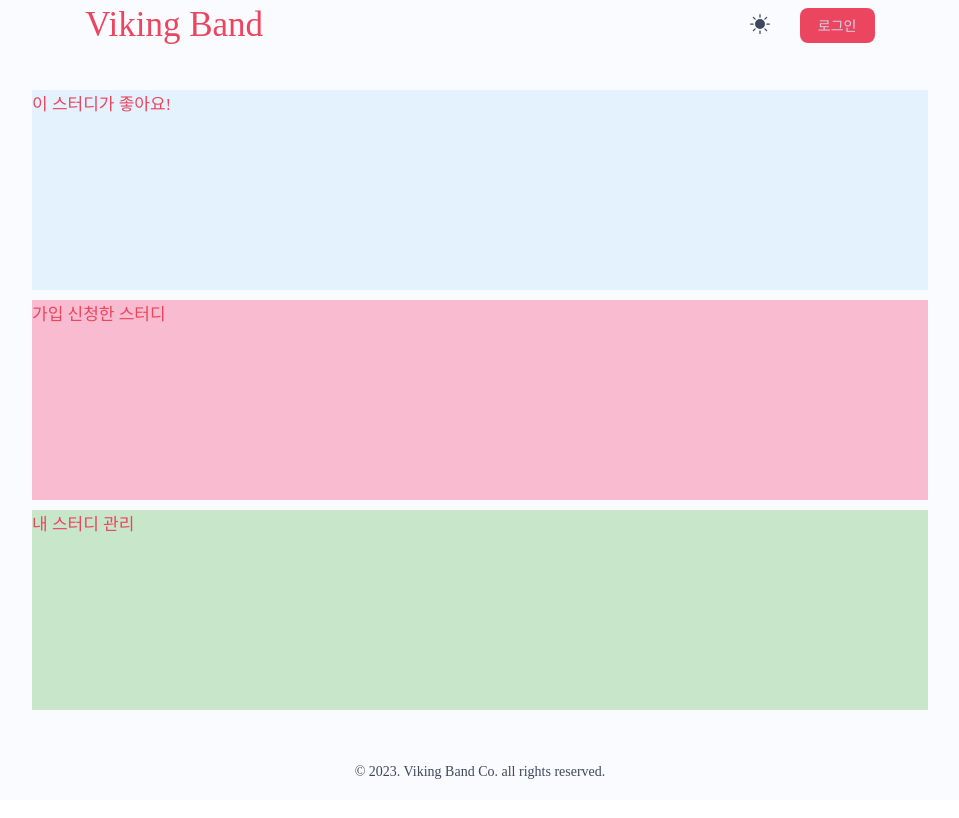
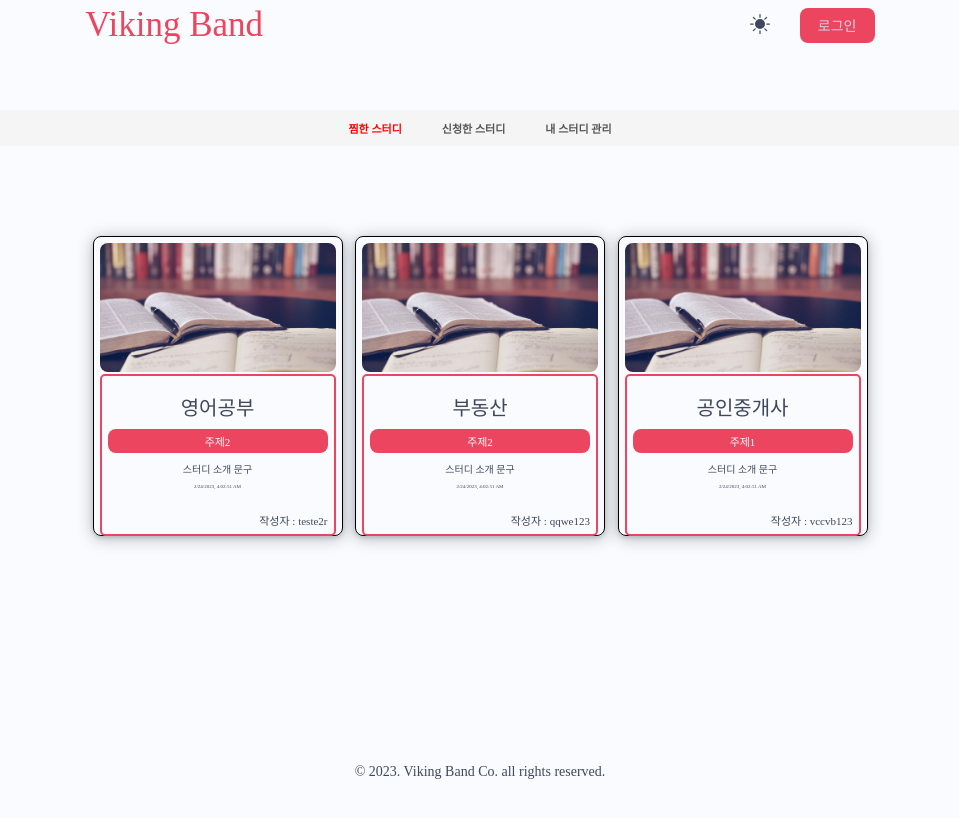
Before and after one commit to tjdrkr2580/vikingBand-fe, a React (Create React App) app: page /profile in a window 1280 px wide. Shown: the top 818 px of the page, without its empty margins (160-1119 px from the left). Built offline with nearby package versions, Linux system fonts and the light colour scheme; a web font is replaced by a local one.

Commit message:
feat|profile UI only

```diff
--- a/src/components/NavBar.jsx
+++ b/src/components/NavBar.jsx
@@ -2,7 +2,7 @@ import React, { useState } from "react";
 import styled from "styled-components";
 import { flexCenter } from "../utils/styles/mixins";
 
-const NavElement = styled.li`
+export const NavElement = styled.li`
   ${flexCenter};
   padding: 0.4rem 0.6rem;
   border-bottom: 0.3rem solid transparent;
@@ -12,7 +12,7 @@ const NavElement = styled.li`
   }
 `;
 
-const NavActiveElement = styled.li`
+export const NavActiveElement = styled.li`
   cursor: pointer;
   ${flexCenter};
   padding: 0.4rem 0.6rem;
@@ -22,7 +22,7 @@ const NavActiveElement = styled.li`
   }
 `;
 
-const NavBarWrapper = styled.ul`
+export const NavBarWrapper = styled.ul`
   cursor: pointer;
   display: flex;
   width: 100vw;
--- a/src/pages/Profile.jsx
+++ b/src/pages/Profile.jsx
@@ -1,62 +1,318 @@
 import React from "react";
+import { useState } from "react";
 import styled from "styled-components";
 import { pageMargin } from "../utils/styles/mixins";
-import { fontSmall } from "../utils/styles/mixins";
+import { boxBorderRadius, fontMedium, flexCenter, elipsis } from "../utils/styles/mixins";
+import study from "../assets/study.jpg";
 
-const HomeWrapper = styled.section`
+
+// 전체 페이지 감싸기
+const ListWrapper = styled.section`
   min-height: 77.5vh;
   min-width: 100vw;
   display: flex;
   flex-direction: column;
-  gap: 1rem;
-  ${pageMargin};
+  ${pageMargin}
+`
+//스터디 모음 틀 스타일링
+const PostLists = styled.ul`
+  display: grid;
+  max-width: 90rem;
+  grid-template-columns: 1fr 1fr 1fr;
+  place-items: center;
+  margin: 0 auto;
+  gap: 1.25rem;
 `;
 
-const SectionWrapper = styled.div`
-  flex: 1;
+// 각 스터디 틀 스타일링
+const PostList = styled.li`
+  border: 1px solid black;
+  cursor: pointer;
+  width: 25rem;
+  height: 30rem;
+  padding: 0.6rem;
+  img {
+    width: 100%;
+    height: 45%;
+    ${boxBorderRadius}
+    object-fit: cover;
+  }
+
+  ${boxBorderRadius}
+  transition: 0.25s transform;
+  &:hover {
+    transform: scale(0.98);
+  }
+  box-shadow: ${(props) => props.theme.shadow};
+`;
+
+// 스터디 내부 스타일링
+const PostForm = styled.section`
+  border: 2px solid ${(props) => props.theme.primary};
+  border-radius: 5px;
+  padding: 0.6rem;
+  .title {
+    ${fontMedium};
+    text-align: center;
+    margin-top: 1rem;
+  }
+  .subject {
+    color : ${(props) => props.theme.bgColor};
+    padding: 0.4rem 0.6rem;
+    background-color: ${(props) => props.theme.primary};
+    ${flexCenter};
+    ${boxBorderRadius};
+    font-size: 1.1rem;
+  }
+  .desc {
+    font-size: 1.05rem;
+    width: 100%;
+    text-align: center;
+    font-size: 1.0rem;
+    ${elipsis}
+  }
+  .date {
+    font-size: 1.1rem;
+    font-weight: 500;
+    font-size: 0.5rem;
+    text-align: center;
+  }
+  .author {
+    margin-top: 1.5rem;
+    font-size: 1.1rem;
+    display: flex;
+    font-weight: 500;
+    justify-content: flex-end;
+  }
+  .button {
+    color : ${(props) => props.theme.primary};
+    background-color: ${(props) => props.theme.bgColor};
+    max-width: 4.2rem;
+    margin-top: 1.5rem;
+    font-size: 1.0rem;
+    display: flex;
+    font-weight: 500;
+    justify-content: flex-end;
+    align-self: flex-end;
+    border-radius: 2rem;
+    border: 1px solid ${(props) => props.theme.primary};
+    padding: 0.2rem 0.3rem;
+  }
   display: flex;
   flex-direction: column;
-  width: 70%;
-  margin: 0 auto;
+  gap: 0.8rem;
 `;
 
-const TextWrapper = styled.div`
-  flex: 1;
+// 네비게이션 스타일링
+const Navigation = styled.div`
   display: flex;
-  flex-direction: column;
-  color: ${(props) => props.theme.primary};
-  ${fontSmall};
-`;
+  justify-content: center;
+  margin-top: 2rem;
+  background-color: #F5F5F5;
+  padding: 1rem;
+  border-radius: 10px;
+  gap: 20px;
+  .sectionText {
+    font-weight: bold;
+    font-size: 1.1rem;
+    margin: 0 1rem;
+    cursor: pointer;
+    color: #555;
+    &.selected {
+      color: red;
+    }
+  }
+`
+// 네비게이션 동작원리
+const NavBar = ({ selectedPage, setSelectedPage }) => {
+  const sections = ["찜한 스터디", "신청한 스터디", "내 스터디 관리"];
 
-const LikedStudyWrapper = styled(SectionWrapper)`
-  background-color: #e3f2fd;
-`;
+  return (
+    <Navigation>
+      {sections.map((section) =>
+        section === selectedPage ? (
+          <div key={section}>
+            <span className="sectionText selected">{section}</span>
+          </div>
+        ) : (
+          <div onClick={() => setSelectedPage(section)} key={section}>
+            <span className="sectionText">{section}</span>
+          </div>
+        )
+      )}
+    </Navigation>
+  );
+};
 
-const AppliedStudyWrapper = styled(SectionWrapper)`
-  background-color: #f8bbd0;
-`;
+// 좋아요 한 페이지
+const FavoriteStudy = () => {
+  const posts = [
+    {
+      id: 2,
+      userId: 2,
+      author: "teste2r",
+      title: "영어공부",
+      subject: "주제2",
+      imageUrl: null,
+      createdAt: "2023-02-24T04:02:51.191694",
+      modifiedAt: "2023-02-24T04:02:51.191694",
+    },
+    {
+      id: 2,
+      userId: 2,
+      author: "qqwe123",
+      title: "부동산",
+      subject: "주제2",
+      imageUrl: null,
+      createdAt: "2023-02-24T04:02:51.191694",
+      modifiedAt: "2023-02-24T04:02:51.191694",
+    },
+    {
+      id: 2,
+      userId: 2,
+      author: "vccvb123",
+      title: "공인중개사",
+      subject: "주제1",
+      imageUrl: null,
+      createdAt: "2023-02-24T04:02:51.191694",
+      modifiedAt: "2023-02-24T04:02:51.191694",
+    }
+  ];
 
-const CreatedStudyWrapper = styled(SectionWrapper)`
-  background-color: #c8e6c9;
-`;
+  return (
+    <ListWrapper>
+      <PostLists>
+        {posts.map((post, i) => (
+          <PostList key={i}>
+            <img src={study} alt={post.title} />
+            <PostForm>
+              <h1 className="title">{post.title}</h1>
+              <span className="subject">{post.subject}</span>
+              <p className="desc">
+                스터디 소개 문구
+              </p>
+              <p className="date">
+                {new Date(post.createdAt).toLocaleString()}
+              </p>
+              <span className="author">작성자 : {post.author}</span>
+            </PostForm>
+          </PostList>
+        ))}
+      </PostLists>
+    </ListWrapper>
+  );
+};
 
+// 신청한 스터디
+const AppliedStudy = () => {
+  const posts = [
+    {
+      id: 2,
+      userId: 2,
+      author: "teste2r",
+      title: "리액트공부",
+      subject: "리액트쿼리",
+      imageUrl: null,
+      createdAt: "2023-02-24T04:02:51.191694",
+      modifiedAt: "2023-02-24T04:02:51.191694",
+    },
+    {
+      id: 2,
+      userId: 2,
+      author: "qqwe123",
+      title: "알고리즘",
+      subject: "JS알고리즘",
+      imageUrl: null,
+      createdAt: "2023-02-24T04:02:51.191694",
+      modifiedAt: "2023-02-24T04:02:51.191694",
+    },
+    {
+      id: 2,
+      userId: 2,
+      author: "vccvb123",
+      title: "Next JS",
+      subject: "Next JS",
+      imageUrl: null,
+      createdAt: "2023-02-24T04:02:51.191694",
+      modifiedAt: "2023-02-24T04:02:51.191694",
+    }
+  ];
+
+  return (
+    <ListWrapper>
+      <PostLists>
+        {posts.map((post, i) => (
+          <PostList key={i}>
+            <img src={study} alt={post.title} />
+            <PostForm>
+              <h1 className="title">{post.title}</h1>
+              <span className="subject">{post.subject}</span>
+              <p className="desc">
+                스터디 소개 문구
+              </p>
+              <p className="date">
+                {new Date(post.createdAt).toLocaleString()}
+              </p>
+              <span className="author">작성자 : {post.author}</span>
+            </PostForm>
+          </PostList>
+        ))}
+      </PostLists>
+    </ListWrapper>
+  );
+};
+
+// 내 스터디 관리
+const ManagedStudy = () => {
+  const posts = [
+    {
+      id: 2,
+      userId: 2,
+      author: "me",
+      title: "내가 만든 스터디",
+      subject: "프론트엔드",
+      imageUrl: null,
+      createdAt: "2023-02-24T04:02:51.191694",
+      modifiedAt: "2023-02-24T04:02:51.191694",
+    },
+  ];
+
+  return (
+    <ListWrapper>
+      <PostLists>
+        {posts.map((post, i) => (
+          <PostList key={i}>
+            <img src={study} alt={post.title} />
+            <PostForm>
+              <h1 className="title">{post.title}</h1>
+              <span className="subject">{post.subject}</span>
+              <p className="desc">
+                스터디 소개 문구
+              </p>
+              <p className="date">
+                {new Date(post.createdAt).toLocaleString()}
+              </p>
+              <button className="button"> 수정하기 </button>
+            </PostForm>
+          </PostList>
+        ))}
+      </PostLists>
+    </ListWrapper>
+  );
+};
+
+// 조건부 렌더링
 const Profile = () => {
+  const [selectedPage, setSelectedPage] = useState("찜한 스터디");
+
   return (
     <>
-      <HomeWrapper>
-        <LikedStudyWrapper>
-        <TextWrapper>이 스터디가 좋아요!</TextWrapper>
-
-        </LikedStudyWrapper>
-
-        <AppliedStudyWrapper>
-        <TextWrapper>가입 신청한 스터디</TextWrapper>
-        </AppliedStudyWrapper>
-
-        <CreatedStudyWrapper>
-        <TextWrapper>내 스터디 관리</TextWrapper>
-        </CreatedStudyWrapper>
-      </HomeWrapper>
+      <ListWrapper>
+        <NavBar selectedPage={selectedPage} setSelectedPage={setSelectedPage} />
+        {selectedPage === "찜한 스터디" && <FavoriteStudy />}
+        {selectedPage === "신청한 스터디" && <AppliedStudy />}
+        {selectedPage === "내 스터디 관리" && <ManagedStudy />}
+      </ListWrapper>
     </>
   );
 };
```
Also changed, not shown: src/assets/study.jpg (added).
